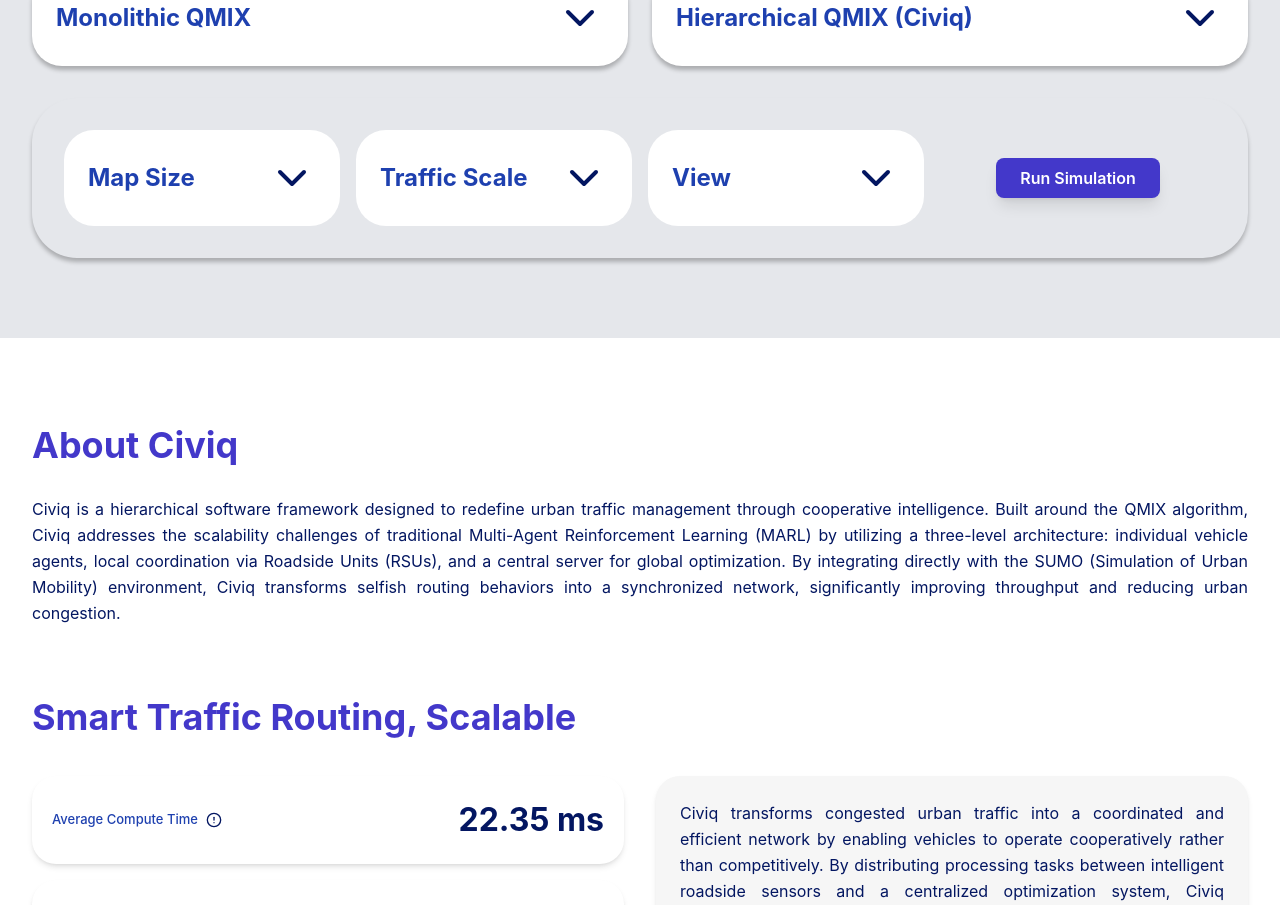
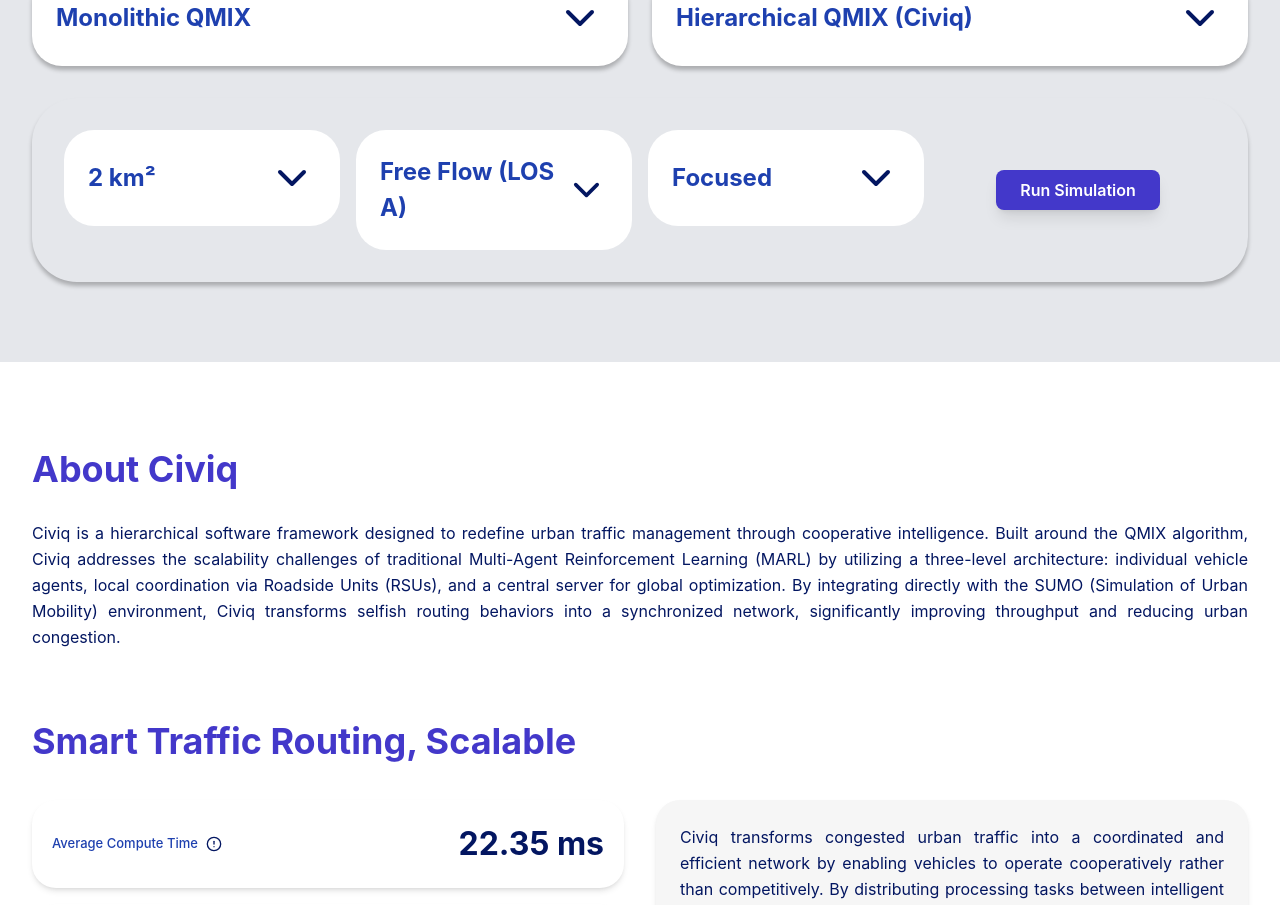
Before and after one commit to Akiri017/apriori_civiq, a Next.js app in the folder frontend/: page / in a window 1280 px wide. Shown: the part 904-1809 px from the top of the page. Built offline with nearby package versions, Linux system fonts and the light colour scheme.

Commit message:
added cahnges

```diff
--- a/frontend/components/SimulationControls.tsx
+++ b/frontend/components/SimulationControls.tsx
@@ -1,9 +1,103 @@
 'use client'
 
+import { useState, useRef, useEffect } from 'react'
 import { Button } from './Button'
 import { IconChevronDown } from './icons'
 
+interface DropdownOption {
+  label: string
+  value: string
+}
+
+const mapSizeOptions: DropdownOption[] = [
+  { label: '2 km²', value: '2km' },
+  { label: '0.75 km²', value: '0.75km' },
+  { label: '4x4 Grid (2.25 km²)', value: '4x4' },
+]
+
+const trafficScaleOptions: DropdownOption[] = [
+  { label: 'Free Flow (LOS A)', value: 'free_flow' },
+  { label: 'Stable Flow (LOS C)', value: 'stable_flow' },
+  { label: 'Forced Flow (LOS E)', value: 'forced_flow' },
+]
+
+const viewOptions: DropdownOption[] = [
+  { label: 'Focused', value: 'focused' },
+  { label: 'Comparative', value: 'comparative' },
+]
+
+interface DropdownProps {
+  label: string
+  options: DropdownOption[]
+  selected: string
+  onSelect: (value: string) => void
+  isOpen: boolean
+  onToggle: () => void
+}
+
+const Dropdown = ({ label, options, selected, onSelect, isOpen, onToggle }: DropdownProps) => {
+  const dropdownRef = useRef<HTMLDivElement>(null)
+
+  const selectedOption = options.find(opt => opt.value === selected)
+
+  return (
+    <div className="relative" ref={dropdownRef}>
+      <div
+        className="bg-white rounded-[30px] p-6 flex items-center justify-between cursor-pointer hover:shadow-lg transition-shadow"
+        onClick={onToggle}
+      >
+        <p className="font-bold text-civiq-blue text-[24px]">{selectedOption?.label || label}</p>
+        <IconChevronDown
+          size={48}
+          className={`text-civiq-blue transition-transform ${isOpen ? 'rotate-180' : ''}`}
+        />
+      </div>
+
+      {isOpen && (
+        <div className="absolute top-full mt-2 left-0 right-0 bg-white rounded-[20px] shadow-lg z-10 overflow-hidden">
+          {options.map((option) => (
+            <div
+              key={option.value}
+              className="px-6 py-4 hover:bg-civiq-blue/10 cursor-pointer text-civiq-dark font-semibold text-[18px] transition-colors"
+              onClick={() => {
+                onSelect(option.value)
+                onToggle()
+              }}
+            >
+              {option.label}
+            </div>
+          ))}
+        </div>
+      )}
+    </div>
+  )
+}
+
 export const SimulationControls = () => {
+  const [mapSize, setMapSize] = useState('2km')
+  const [trafficScale, setTrafficScale] = useState('free_flow')
+  const [view, setView] = useState('focused')
+
+  const [openDropdown, setOpenDropdown] = useState<string | null>(null)
+
+  const toggleDropdown = (name: string) => {
+    setOpenDropdown(openDropdown === name ? null : name)
+  }
+
+  // Close dropdown when clicking outside
+  useEffect(() => {
+    const handleClickOutside = (event: MouseEvent) => {
+      if (openDropdown) {
+        setOpenDropdown(null)
+      }
+    }
+
+    if (openDropdown) {
+      document.addEventListener('mousedown', handleClickOutside)
+      return () => document.removeEventListener('mousedown', handleClickOutside)
+    }
+  }, [openDropdown])
+
   return (
     <div className="w-full">
       {/* Background */}
@@ -44,22 +138,34 @@
       <div className="bg-[#e5e7eb] rounded-[45px] shadow-[0px_4px_4px_0px_rgba(0,0,0,0.25)] p-8">
         <div className="grid grid-cols-4 gap-4">
           {/* Map Size */}
-          <div className="bg-white rounded-[30px] p-6 flex items-center justify-between">
-            <p className="font-bold text-civiq-blue text-[24px]">Map Size</p>
-            <IconChevronDown size={48} className="text-civiq-blue" />
-          </div>
+          <Dropdown
+            label="Map Size"
+            options={mapSizeOptions}
+            selected={mapSize}
+            onSelect={setMapSize}
+            isOpen={openDropdown === 'mapSize'}
+            onToggle={() => toggleDropdown('mapSize')}
+          />
 
           {/* Traffic Scale */}
-          <div className="bg-white rounded-[30px] p-6 flex items-center justify-between">
-            <p className="font-bold text-civiq-blue text-[24px]">Traffic Scale</p>
-            <IconChevronDown size={48} className="text-civiq-blue" />
-          </div>
+          <Dropdown
+            label="Traffic Scale"
+            options={trafficScaleOptions}
+            selected={trafficScale}
+            onSelect={setTrafficScale}
+            isOpen={openDropdown === 'trafficScale'}
+            onToggle={() => toggleDropdown('trafficScale')}
+          />
 
           {/* View */}
-          <div className="bg-white rounded-[30px] p-6 flex items-center justify-between">
-            <p className="font-bold text-civiq-blue text-[24px]">View</p>
-            <IconChevronDown size={48} className="text-civiq-blue" />
-          </div>
+          <Dropdown
+            label="View"
+            options={viewOptions}
+            selected={view}
+            onSelect={setView}
+            isOpen={openDropdown === 'view'}
+            onToggle={() => toggleDropdown('view')}
+          />
 
           {/* Run Simulation */}
           <div className="flex items-center justify-center">
```
